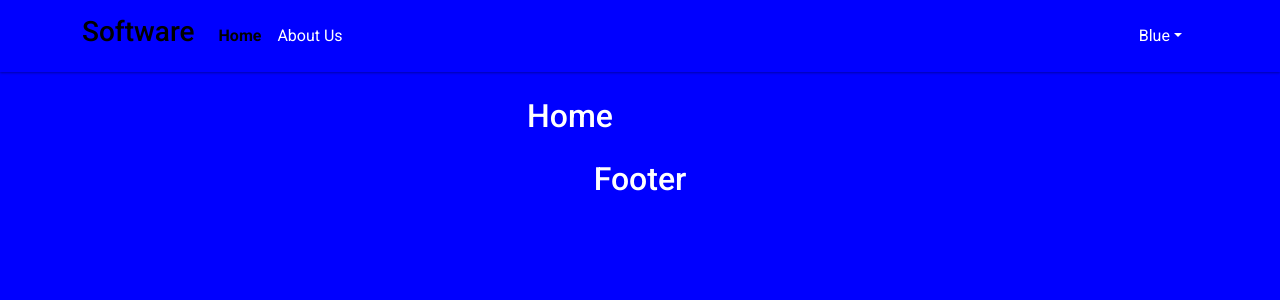
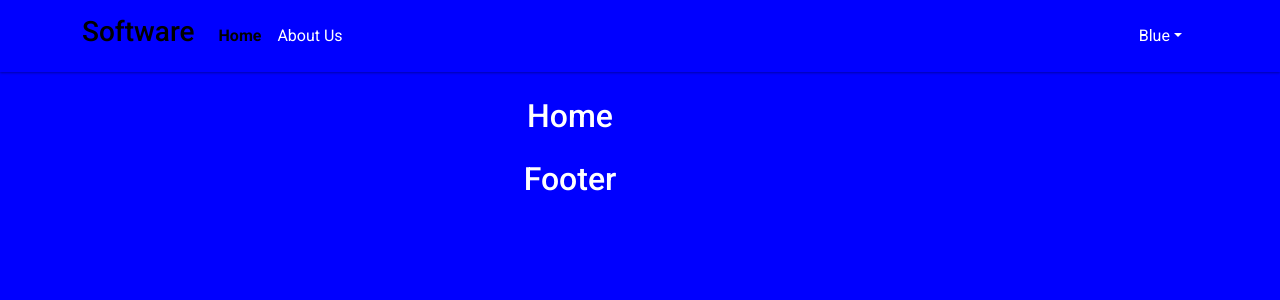
Before and after one commit to jayprakashcs12/tech.software, a React (Create React App) app: page / in a window 1280 px wide. Shown: the top 300 px of the page. Built offline with nearby package versions, Linux system fonts and the light colour scheme.

Commit message:
pro-updated code

```diff
--- a/src/components/common/Footer.js
+++ b/src/components/common/Footer.js
@@ -1,11 +1,14 @@
 import React from 'react';
+import { Container } from 'react-bootstrap';
 
 const Footer = () => {
 
     return (
 
         <React.Fragment>
-            <h1 className='pro-head'>Footer</h1>
+            <Container className='pro-container'>
+                <h1 className='pro-head'>Footer</h1>
+            </Container>
         </React.Fragment>
     )
 }
```
